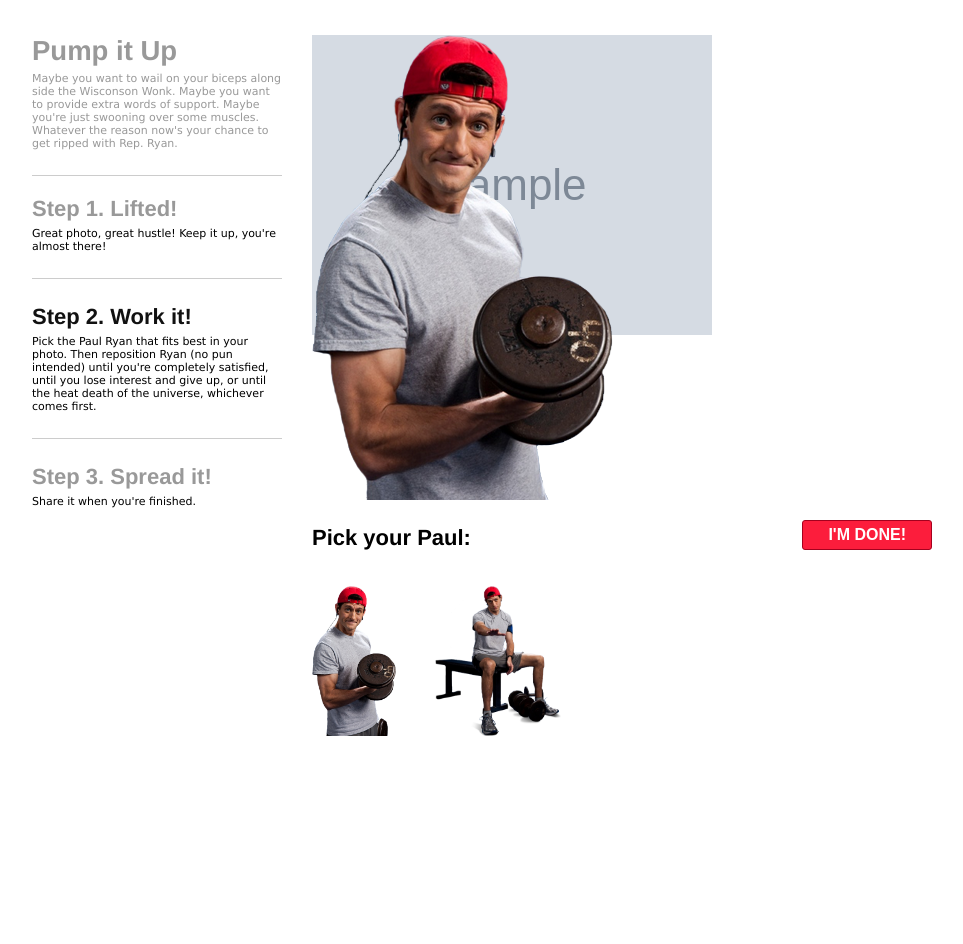
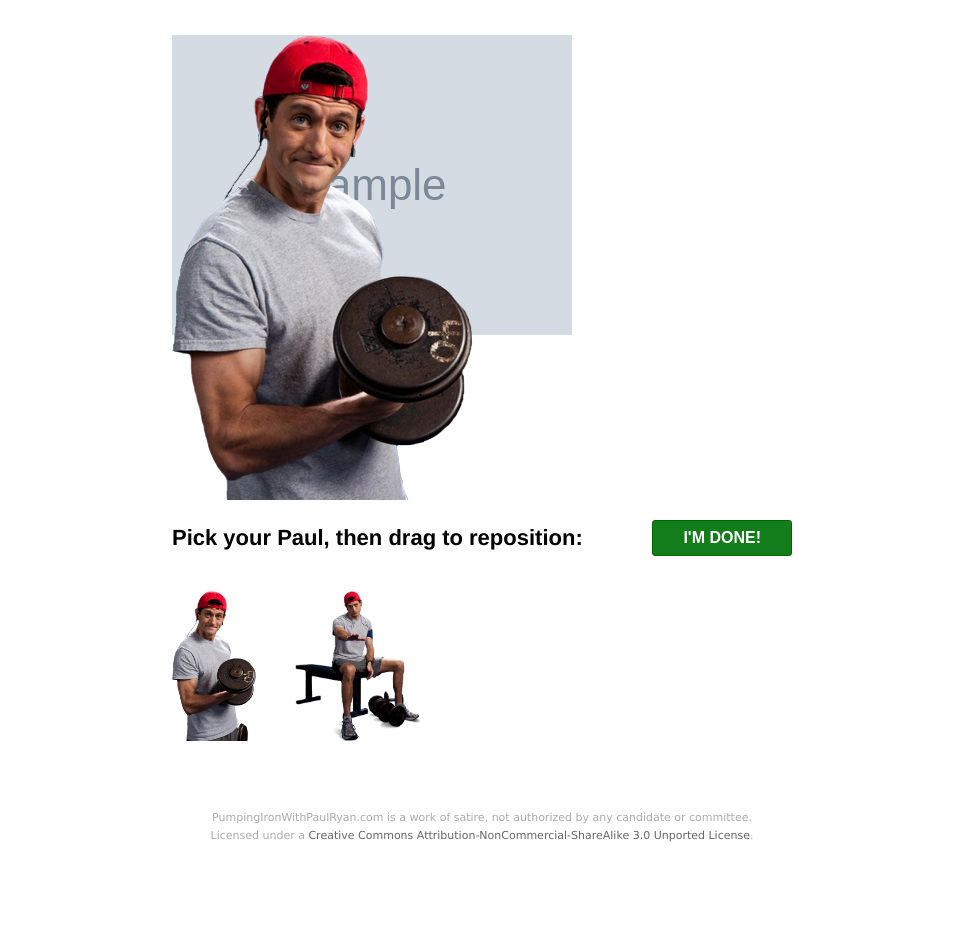
Before and after one commit to PumpkinPirate/pumpin, a Django app: page /edit/x/ in a window 1280 px wide. Shown: the part 95-1039 px from the top of the page, without its empty margins (158-1121 px from the left). Before the commit the page ends 831 px from the top, so only its background shows below. Run offline with Django 3.2, Linux system fonts and the light colour scheme; tables that the repository leaves empty hold one stand-in row (values such as "Sample post"); grey boxes marked "Sample" are stand-in pictures; some libraries are stand-ins or nearby versions.

Commit message:
FB share stuff; design stuff; sidebar changes

```diff
--- a/pumpin/gallery/static/style.css
+++ b/pumpin/gallery/static/style.css
@@ -51,6 +51,7 @@ body, html {
   text-align: center;
   font-size: 3em;
   color: #FFF;
+  font-weight: bold;
   width: 450px;
   background: #3b5998;
   border: 2px solid #5976b9;
@@ -92,6 +93,22 @@ body, html {
   width: 250px;
   float: left;
 }
+#sidebar_share a {
+  display: block;
+  margin: 25px 0 0;
+  padding: 15px 0;
+  text-align: center;
+  font-size: 2em;
+  color: #FFF;
+  font-weight: bold;
+  background: #3b5998;
+  border: 2px solid #234480;
+  font-family: Helvetica, arial, sans-serif;
+  text-decoration: none;
+}
+#sidebar_share a:hover {
+  background: #5670b1;
+}
 #create { display: none; }
 
 #sidebar .after { display: none; }
@@ -109,7 +126,7 @@ body, html {
   padding: 0 0 5px;
   font-size: 2em;
   font-family: Helvetica, arial, sans-serif;
-  color: #999;
+  color: #666;
 }
 
 #sidebar .current h3 {
@@ -117,8 +134,14 @@ body, html {
 }
 
 #composer {
-  float: right;
+  width: 620px;
+  margin: 0 auto;
 }
+
+#overlay_1, #overlay_2, #overlay_3, #overlay_4, #overlay_5 {
+	cursor: move;
+}
+
 #overlay_choices {
   height: auto;
   overflow: hidden;
@@ -152,21 +175,22 @@ body, html {
 }
 #composer button {
   display: block;
-  border: 1px solid #a5011e;
-  background: #fc1d3c;
+  border: 1px solid #006400;
+  background: #127d19;
   font-size: 16px;
   border-radius: 3px;
   font-weight: bold;
   text-shadow: 1px 1px 1px 0;
-  padding: 5px 25px;
-  margin: 20px auto;
+  padding: 8px 30px;
+  margin: 20px 0 20px 20px;
+  float: right;
   cursor: pointer;
   position: relative;
   text-transform: uppercase;
   color: #FFF;
 }
 #composer button:hover {
-  background: #ff3c4a;
+  background: #3c9b37;
 }
 #overlay_choices {
   clear: both;
@@ -256,3 +280,15 @@ body, html {
   top: 0;
   left: 0;
 }
+
+#footer {
+  color: #AAA;
+  clear: both;
+  text-align: center;
+  padding: 50px 0 50px;
+  line-height: 1.61em;
+}
+#footer a {
+  color: #666;
+  text-decoration: none;
+}
--- a/pumpin/gallery/templates/base.html
+++ b/pumpin/gallery/templates/base.html
@@ -15,6 +15,7 @@
   {% block content %}
   {% endblock %}
   <div class="clear"></div>
+  <div id="footer">PumpingIronWithPaulRyan.com is a work of satire, not authorized by any candidate or committee.<br />Licensed under a <a rel="license" href="http://creativecommons.org/licenses/by-nc-sa/3.0/deed.en_US">Creative Commons Attribution-NonCommercial-ShareAlike 3.0 Unported License</a>.</div>
  </div>
 </body>
 </html>
--- a/pumpin/gallery/templates/edit.html
+++ b/pumpin/gallery/templates/edit.html
@@ -12,7 +12,7 @@
   </div>
 </div>
 
-<h3>Pick your Paul:</h3>
+<h3>Pick your Paul, then drag to reposition:</h3>
 <form action="." method="post">
   {{ form.as_p }}
   {% csrf_token %}
@@ -27,33 +27,4 @@
 
 </div>
 
-
-<div id="sidebar">
- <div id="intro" class="composer">
-  <h2>Pump it Up</h2>
-  <p>Maybe you want to wail on your biceps along side the Wisconson Wonk. Maybe you want to provide extra words of support. Maybe you're just swooning over some muscles. Whatever the reason now's your chance to get ripped with Rep. Ryan.</p>
- </div>
- <div id="upload">
-  <h3 class="before">Step 1. Lifted!</h3>
-  <p>Great photo, great hustle! Keep it up, you're almost there!</p>
- </div>
- <div id="positioning" class="current">
-  <h3 class="before">Step 2. Work it!</h3>
-  <p>Pick the Paul Ryan that fits best in your photo. Then reposition Ryan (no pun intended) until you're completely satisfied, until you lose interest and give up, or until the heat death of the universe, whichever comes first.</p>
- </div>
- <div id="sidebar_share">
-  <h3>Step 3. Spread it!</h3>
-  <div class="before"><p>Share it when you're finished.</p></div>
-  <div class="after"><p>Does an topical politcal joke unshared on the internet make a lol? Instead of trying to figure that out, why don't you just share your lovely creation on Facebook or with the direct link below?</p>
-  <a href="[[ fb_share ]]">Share on Facebook</a>
-  <input type="text" value="[[ upload_URL ]]" id="share_link" />
-  <p>Look, we all love what you made. But maybe you're having second thoughts. Perhaps it's too great. Here's your eject button. This link will let you delete your upload.</p>
-  <input type="text" value="[[ delete_link ]]" id="delete_link" />
-  <p>Use this wisely. What's done cannot be undone, etc., etc.,</p>
-  </div>
- </div>
-</div>
-
-
-
 {% endblock %}
```
Also changed, not shown: pumpin/gallery/templates/index.html (+7 -11 lines).
